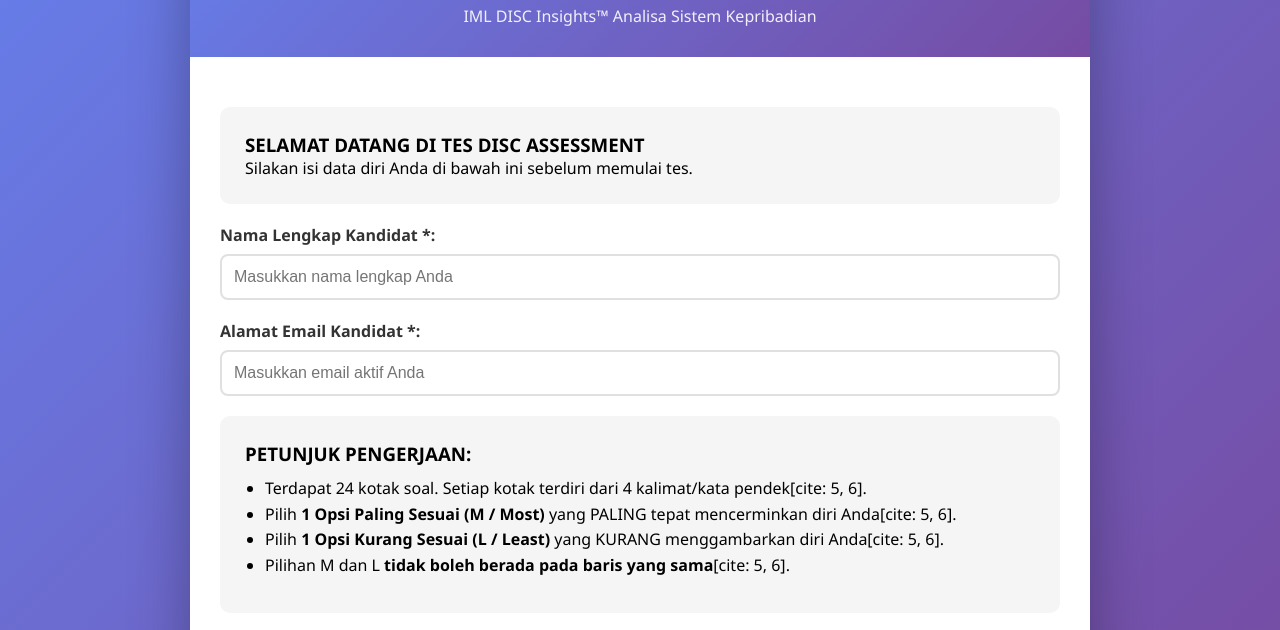
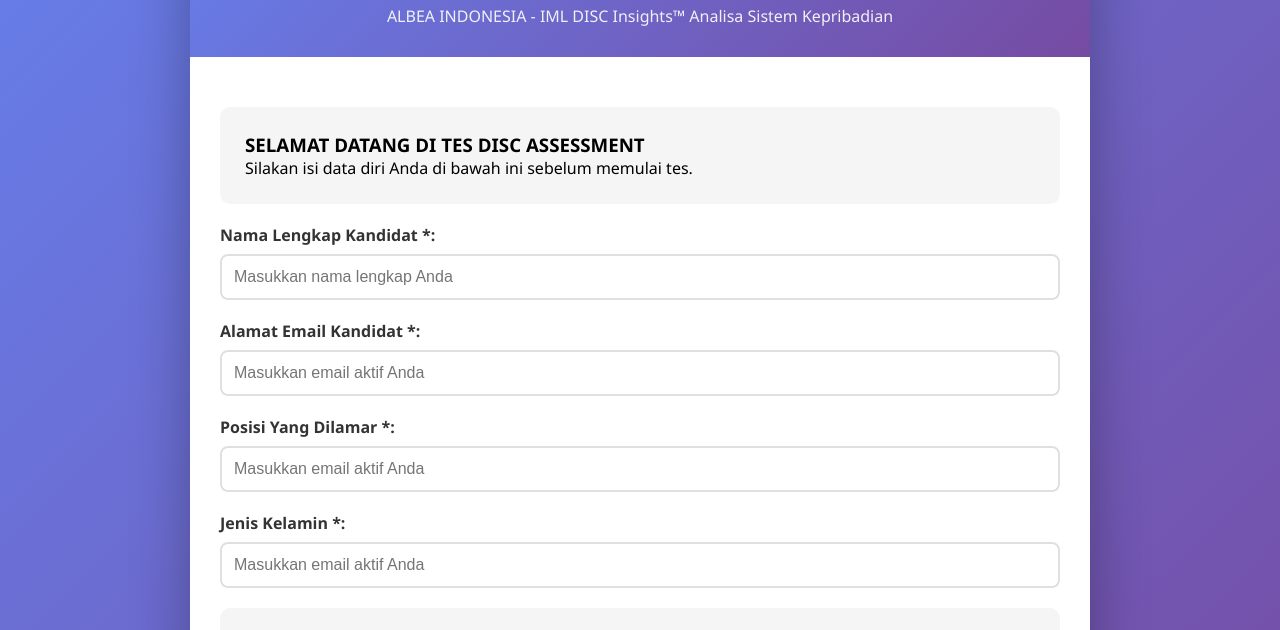
Before and after one commit to Fiscall/DISC-Assessment-AlbeaIndonesia, a website: page index.html in a window 1280 px wide. Shown: the part 101-731 px from the top of the page. Drawn offline with nearby package versions, Linux system fonts and the light colour scheme.

Commit message:
Update index.html

```diff
--- a/index.html
+++ b/index.html
@@ -243,7 +243,7 @@
     <div class="container">
         <div class="header">
             <h1>🎯 DISC Assessment</h1>
-            <p>IML DISC Insights™ Analisa Sistem Kepribadian</p>
+            <p> ALBEA INDONESIA - IML DISC Insights™ Analisa Sistem Kepribadian</p>
         </div>
 
         <div class="content">
@@ -263,6 +263,16 @@
 
                 <div class="form-group">
                     <label for="emailInput">Alamat Email Kandidat *:</label>
+                    <input type="email" id="emailInput" placeholder="Masukkan email aktif Anda" required autocomplete="off">
+                </div>
+
+                 <div class="form-group">
+                    <label for="emailInput">Posisi Yang Dilamar *:</label>
+                    <input type="email" id="emailInput" placeholder="Masukkan email aktif Anda" required autocomplete="off">
+                </div>
+
+                 <div class="form-group">
+                    <label for="emailInput">Jenis Kelamin *:</label>
                     <input type="email" id="emailInput" placeholder="Masukkan email aktif Anda" required autocomplete="off">
                 </div>
 
```
